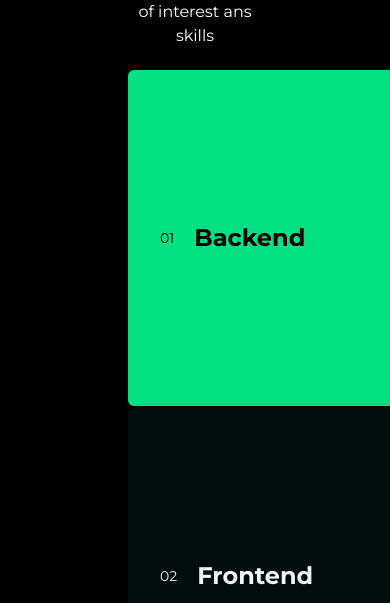
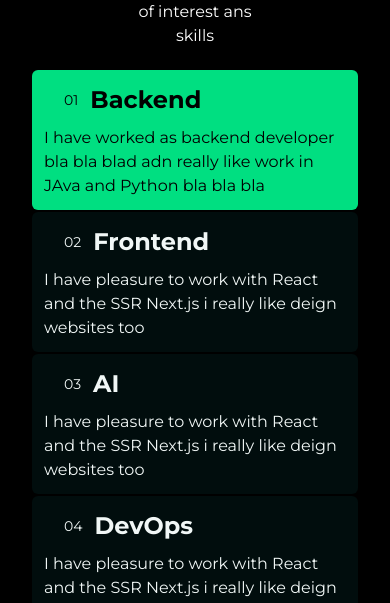
Before and after one commit to benhus8/benedykt-the-dev, a Next.js app in the folder frontend/: page /en in a window 390 px wide. Shown: the part 952-1555 px from the top of the page. Built offline with nearby package versions, Linux system fonts and the light colour scheme.

Commit message:
add responsive for skills section

```diff
--- a/frontend/app/[locale]/_components/MySkills.jsx
+++ b/frontend/app/[locale]/_components/MySkills.jsx
@@ -60,13 +60,16 @@ export const MySkills = () => {
 const SkillRow = (props) => {
   return (
     <div
-      className={`mx-32 min-w-fit min-h-[75px]  mt-0.5 p-3 flex flex-row rounded-md items-center  gap-2 ${props.isHovered ? "text-black bg-primary-light" : "bg-primary-darkest text-primary-white "} transition duration-300 ease-in-out  shadow-md hover:shadow-lg`}
+      className={`mx-8 md:mx-20 lg:mx-32min-w-fit min-h-[75px] mt-0.5 p-3 flex flex-col md:flex-row rounded-md items-start md:items-center gap-2 ${props.isHovered ? "text-black bg-primary-light" : "bg-primary-darkest text-primary-white "} transition duration-300 ease-in-out  shadow-md hover:shadow-lg`}
       onMouseEnter={props.onMouseEnter}
     >
-      <p className="ml-5 mr-3 text-sm"> {`0${props.id + 1}`} </p>
-      <div className="min-w-[200px]">
-        <p className="text-xl font-bold"> {props.name}</p>
+      <div className="flex flex-row justify-center items-center">
+        <p className="ml-5 mr-3 text-sm"> {`0${props.id + 1}`} </p>
+        <div className="min-w-[200px]">
+          <p className="text-xl font-bold"> {props.name}</p>
+        </div>
       </div>
+
       <p className="text-md break-words"> {props.description}</p>
     </div>
   );
```
